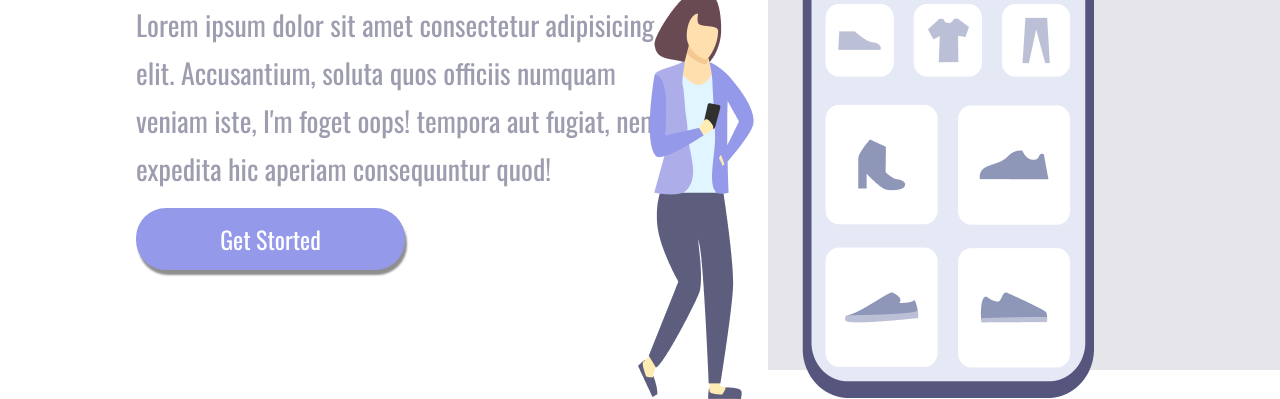
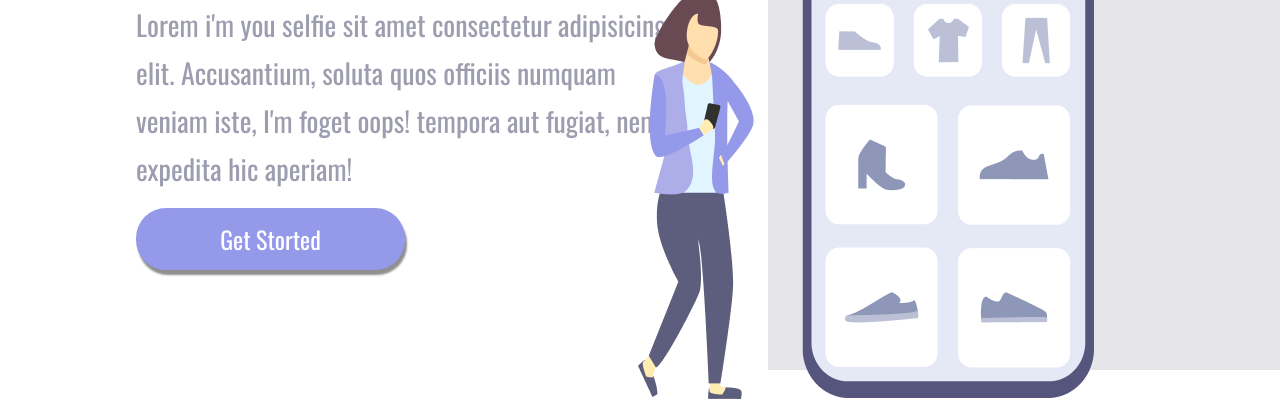
Before and after one commit to Valssiria/css-2-devclub, a plain HTML site: page projeto css 2/index.html in a window 1280 px wide. Shown: the part 430-829 px from the top of the page. Drawn offline with nearby package versions, Linux system fonts and the light colour scheme.

Commit message:
Update index.html
alteração do parágrafo do index.html

```diff
--- a/projeto css 2/index.html
+++ b/projeto css 2/index.html
@@ -8,7 +8,7 @@
 <link rel="preconnect" href="https://fonts.gstatic.com" crossorigin>
 <link href="https://fonts.googleapis.com/css2?family=Oswald:wght@400;600&display=swap" rel="stylesheet">
 
-    <title>Projeto - Responsividade Easy Shopping Via Mobile</title>
+    <title>~Projeto - Responsividade Easy Shopping Via Mobile </title>
 
 </head>
 <body>
@@ -16,9 +16,9 @@
        <section class="container-left">
         <h1> Easy Shopping Via Mobile  </h1>
         <p>
-            Lorem ipsum dolor sit amet consectetur adipisicing elit.
+            Lorem i'm you selfie sit amet consectetur adipisicing elit.
             Accusantium, soluta quos officiis numquam veniam iste, I'm foget oops!
-             tempora aut fugiat, nemo expedita hic aperiam consequuntur quod!
+             tempora aut fugiat, nemo expedita hic aperiam!
         </p>
         <button> Get Storted </button>
        </section>
```
